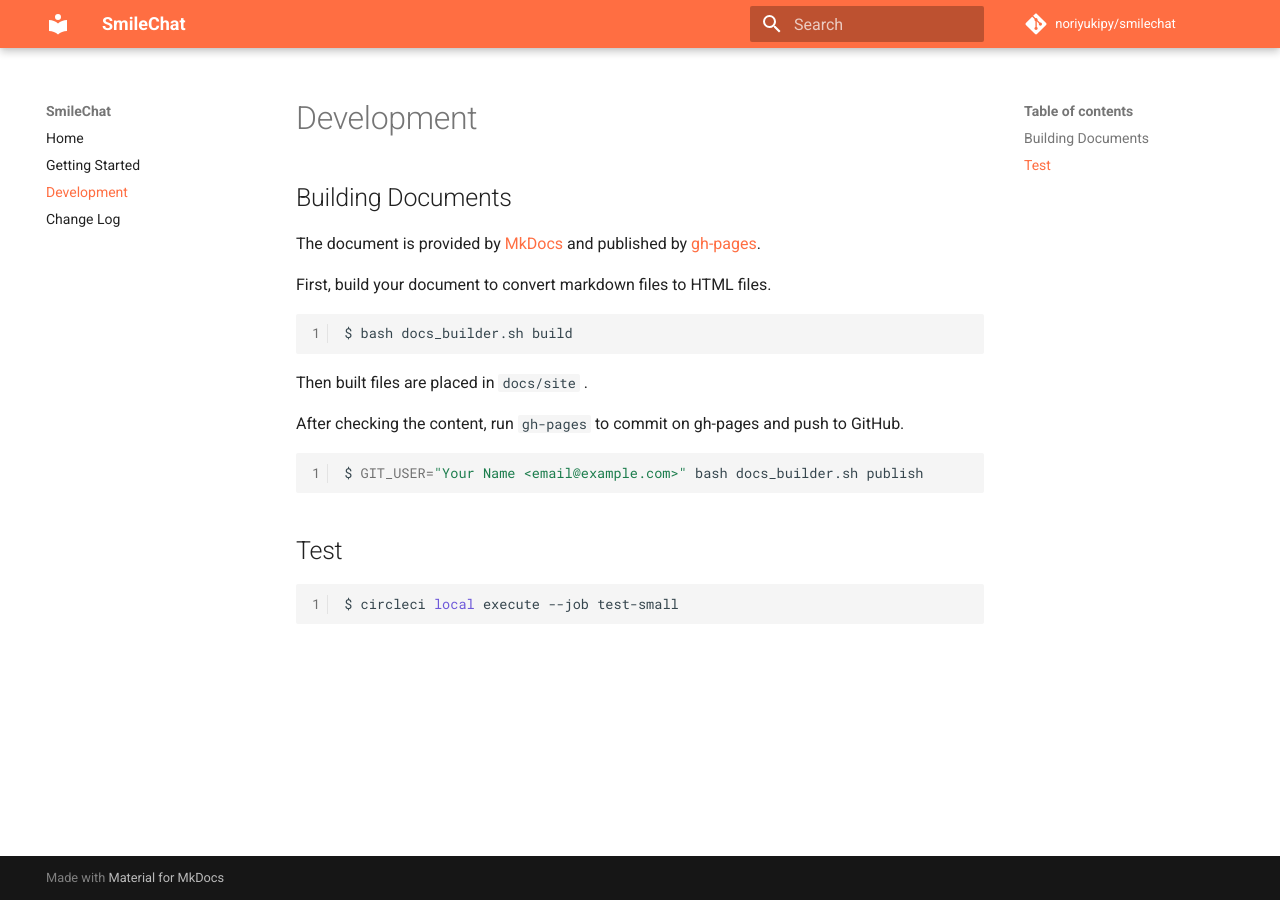
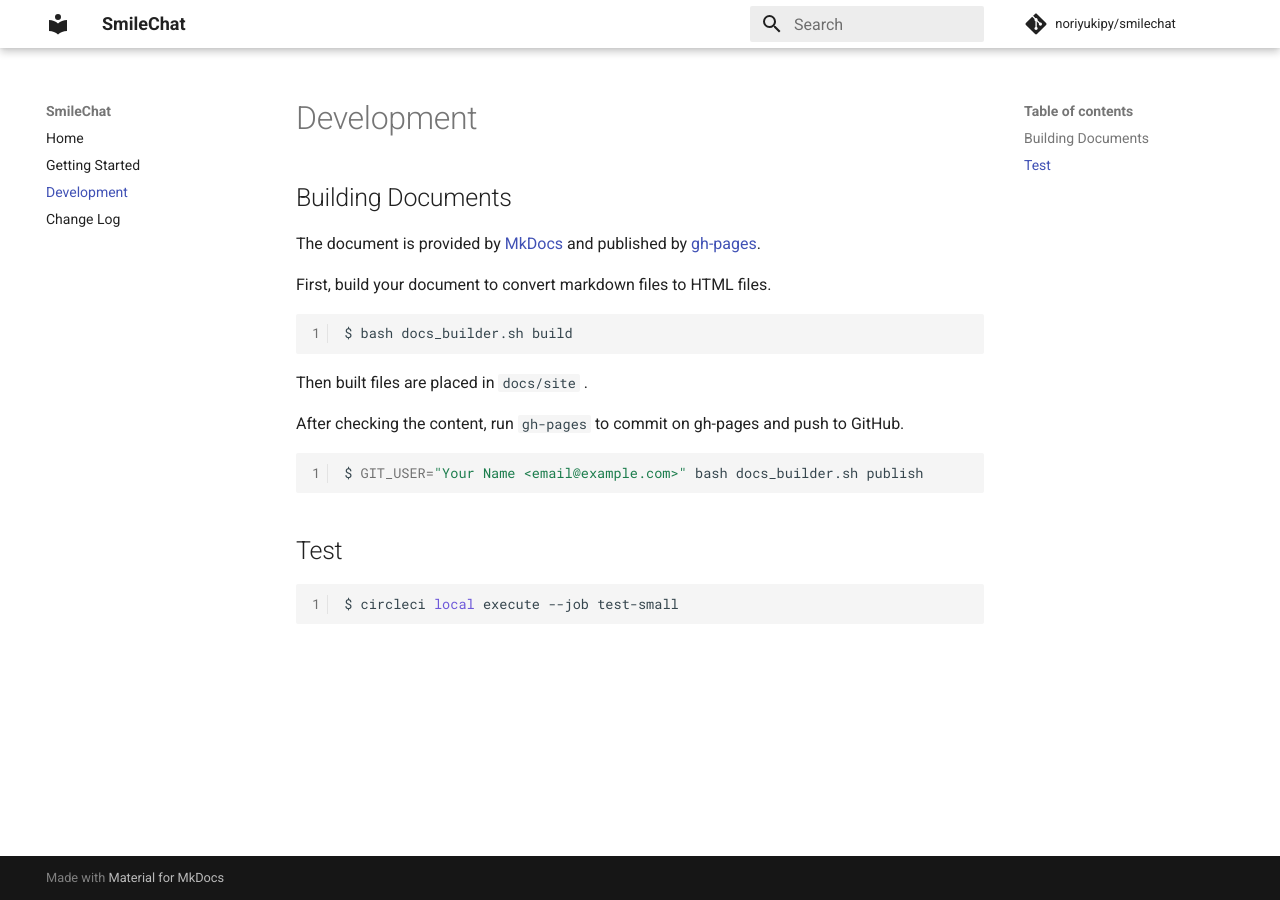
Before and after one commit to colorfulscoop/msgflow, an MkDocs documentation site: the page built from docs/docs/development.md, in a window 1280 px wide. Built offline with MkDocs 1.6.1 and Material for MkDocs 9.7.7, drawn with Linux system fonts in a browser that asks for light colours; comment, search, counter and statistics services are not loaded.

Commit message:
Change docs theme to white

```diff
--- a/docs/mkdocs.yml
+++ b/docs/mkdocs.yml
@@ -2,8 +2,8 @@ site_name: SmileChat
 theme:
   name: material
   palette:
-    primary: deep orange
-    accent: deep orange
+    primary: white
+    accent: white
 nav:
   - Home: index.md
   - Getting Started: getting_started.md
```
Also changed, not shown: README.md.
